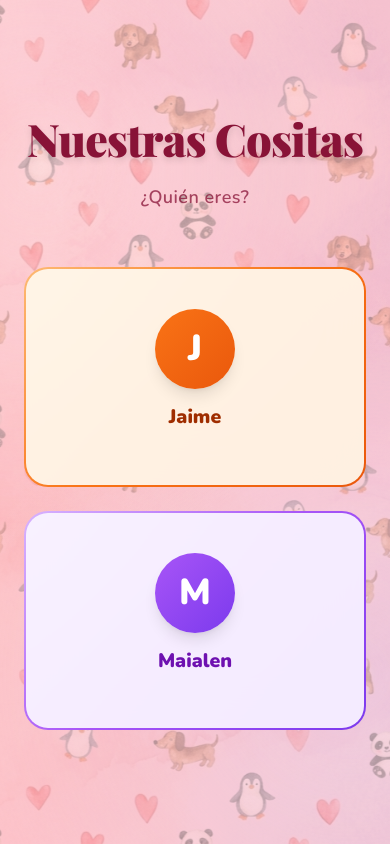
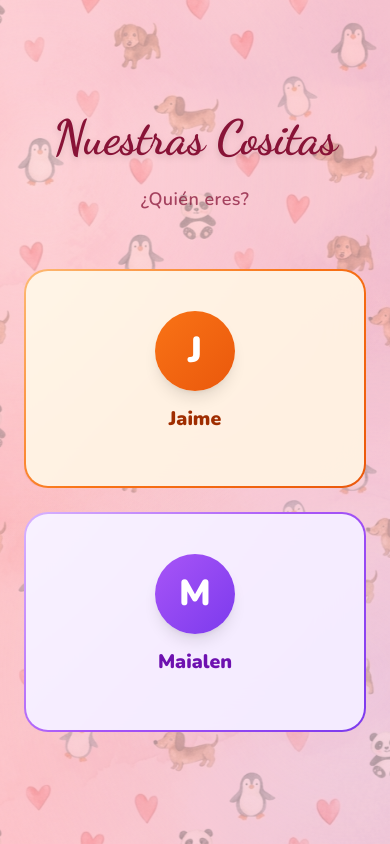
Before and after one commit to jaimelopezdelerena-gh/ponyu, a React (Vite) app in the folder frontend/: page / in a window 390 px wide. Built offline with nearby package versions, Linux system fonts and the light colour scheme; no server answers.

Commit message:
fix: mobile theme color, date input width, Dancing Script restore

```diff
--- a/frontend/index.html
+++ b/frontend/index.html
@@ -6,7 +6,7 @@
     <meta name="viewport" content="width=device-width, initial-scale=1.0" />
     <link rel="preconnect" href="https://fonts.googleapis.com">
     <link rel="preconnect" href="https://fonts.gstatic.com" crossorigin>
-    <link href="https://fonts.googleapis.com/css2?family=Nunito:ital,wght@0,200..1000;1,200..1000&family=Playfair+Display:wght@700;900&display=swap" rel="stylesheet">
+    <link href="https://fonts.googleapis.com/css2?family=Nunito:ital,wght@0,200..1000;1,200..1000&family=Dancing+Script:wght@700&display=swap" rel="stylesheet">
     <title>Nuestras Cositas</title>
   </head>
   <body>
--- a/frontend/src/index.css
+++ b/frontend/src/index.css
@@ -48,9 +48,14 @@ body {
   color: var(--text-color);
   transition: background-color 0.8s ease, color 0.8s ease;
   min-height: 100vh;
+  min-height: 100dvh; /* Dynamic viewport for mobile browsers */
   position: relative;
   overflow-x: hidden;
 }
+
+/* Ensure theme transitions work on all devices including mobile */
+.theme-jaime { background-color: var(--bg-color); color: var(--text-color); }
+.theme-maialen { background-color: var(--bg-color); color: var(--text-color); }
 
 @keyframes breathPattern {
   0% {
@@ -166,6 +171,16 @@ body::after {
   textarea,
   select {
     font-size: 16px !important;
+    box-sizing: border-box;
+    max-width: 100%;
+  }
+
+  /* Date inputs specifically — prevent overflow */
+  input[type="date"] {
+    width: 100%;
+    min-width: 0;
+    -webkit-appearance: none;
+    appearance: none;
   }
 
   /* Smaller glasspanel padding on mobile */
--- a/frontend/src/pages/SelectionPage.jsx
+++ b/frontend/src/pages/SelectionPage.jsx
@@ -18,11 +18,11 @@ const SelectionPage = () => {
         <h1
           className="mb-5 drop-shadow-md"
           style={{
-            fontFamily: "'Playfair Display', Georgia, serif",
-            fontSize: 'clamp(2.8rem, 10vw, 5.5rem)',
-            fontWeight: 900,
+            fontFamily: "'Dancing Script', cursive",
+            fontSize: 'clamp(3rem, 12vw, 6rem)',
+            fontWeight: 700,
             lineHeight: 1.1,
-            letterSpacing: '-0.02em',
+            letterSpacing: '-0.01em',
           }}
         >
           Nuestras Cositas
```
